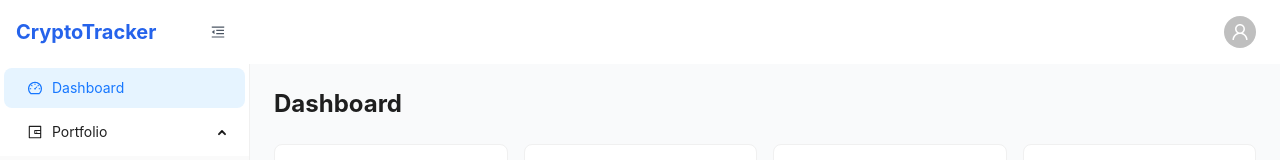
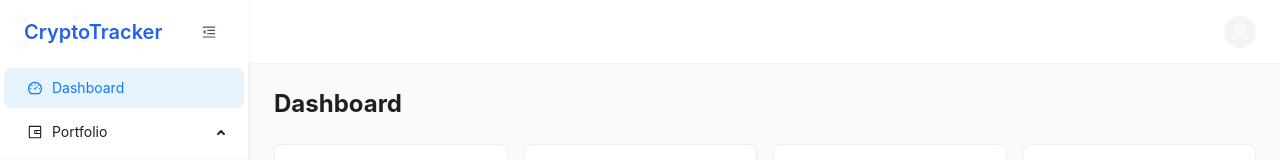
Before and after one commit to lovable-haiek/ant-crypto-radar, a React (Vite) app: page / in a window 1280 px wide. Shown: the top 160 px of the page. Built offline with nearby package versions, Linux system fonts and the light colour scheme.

Commit message:
Fix: Apply requested changes

```diff
--- a/src/components/Header.tsx
+++ b/src/components/Header.tsx
@@ -7,8 +7,11 @@ const { Header: AntHeader } = Layout;
 
 const Header = () => {
   return (
-    <AntHeader className="flex justify-end items-center bg-white px-6 shadow-md">
-      <Avatar icon={<UserOutlined />} />
+    <AntHeader className="flex justify-end items-center bg-white px-6 border-b border-gray-100">
+      <Avatar
+        icon={<UserOutlined />}
+        className="bg-gray-100 cursor-pointer hover:bg-gray-200 transition-colors"
+      />
     </AntHeader>
   );
 };
--- a/src/components/SideMenu.tsx
+++ b/src/components/SideMenu.tsx
@@ -1,3 +1,4 @@
+
 import React, { useState } from 'react';
 import { Layout, Menu, Button } from 'antd';
 import {
@@ -13,22 +14,15 @@ import {
 
 const { Sider } = Layout;
 
-type MenuItem = {
-  key: string;
-  icon?: React.ReactNode;
-  label: string;
-  children?: MenuItem[];
-};
-
-const menuItems: MenuItem[] = [
+const menuItems = [
   {
     key: 'dashboard',
-    icon: <DashboardOutlined />,
+    icon: <DashboardOutlined className="text-gray-600" />,
     label: 'Dashboard',
   },
   {
     key: 'portfolio',
-    icon: <WalletOutlined />,
+    icon: <WalletOutlined className="text-gray-600" />,
     label: 'Portfolio',
     children: [
       {
@@ -43,7 +37,7 @@ const menuItems: MenuItem[] = [
   },
   {
     key: 'transactions',
-    icon: <TransactionOutlined />,
+    icon: <TransactionOutlined className="text-gray-600" />,
     label: 'Transactions',
     children: [
       {
@@ -62,7 +56,7 @@ const menuItems: MenuItem[] = [
   },
   {
     key: 'analytics',
-    icon: <LineChartOutlined />,
+    icon: <LineChartOutlined className="text-gray-600" />,
     label: 'Analytics',
     children: [
       {
@@ -77,7 +71,7 @@ const menuItems: MenuItem[] = [
   },
   {
     key: 'settings',
-    icon: <SettingOutlined />,
+    icon: <SettingOutlined className="text-gray-600" />,
     label: 'Settings',
   },
 ];
@@ -91,25 +85,25 @@ const SideMenu = () => {
       collapsible
       collapsed={collapsed}
       trigger={null}
-      className="bg-white"
+      className="bg-white border-r border-gray-100"
       style={{ height: '100vh' }}
     >
-      <div className="h-16 flex items-center justify-between px-4">
-        <div className={`text-xl font-bold text-blue-600 ${collapsed ? 'hidden' : 'block'}`}>
+      <div className="h-16 flex items-center px-6">
+        <div className={`text-xl font-semibold text-blue-600 ${collapsed ? 'hidden' : 'block'}`}>
           CryptoTracker
         </div>
         <Button
           type="text"
           icon={collapsed ? <MenuUnfoldOutlined /> : <MenuFoldOutlined />}
           onClick={() => setCollapsed(!collapsed)}
-          className="text-gray-600"
+          className={`text-gray-600 ${!collapsed && 'ml-auto'}`}
         />
       </div>
       <Menu
         mode="inline"
         defaultSelectedKeys={['dashboard']}
         defaultOpenKeys={['portfolio']}
-        className="h-full border-r"
+        className="border-0"
         items={menuItems}
       />
     </Sider>
```
